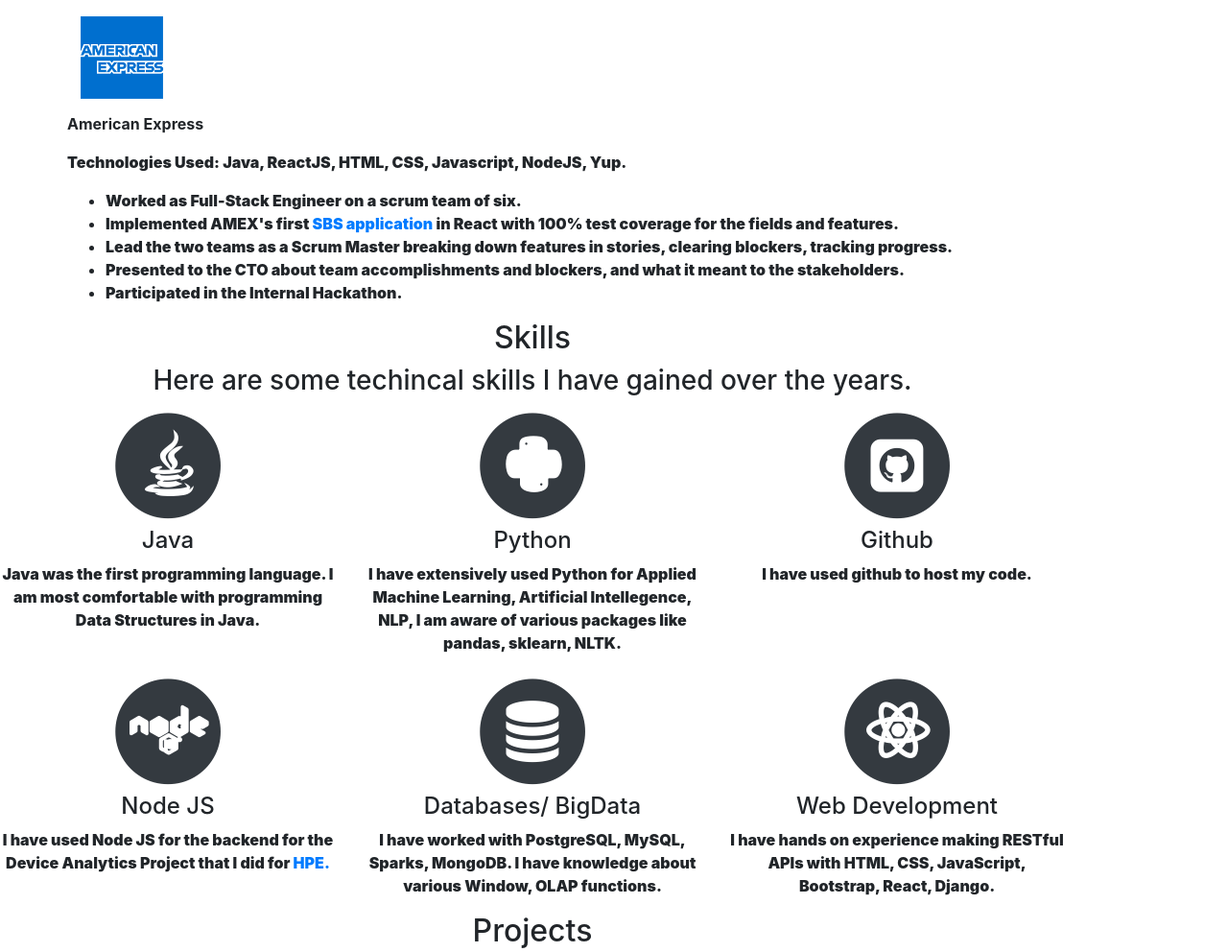
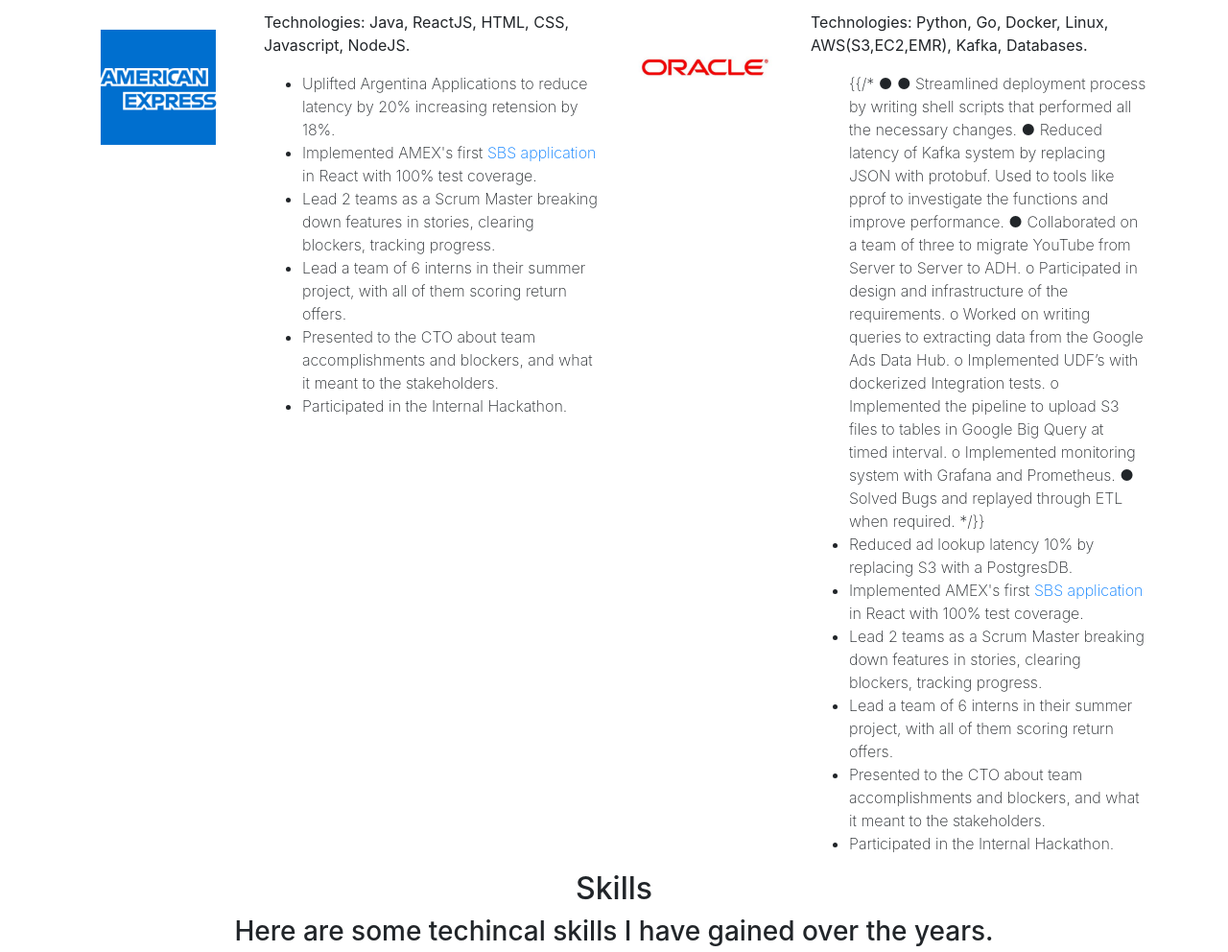
Before and after one commit to Shivi127/shivi127.github.io, a plain HTML site: page index.html in a window 1280 px wide. Shown: the part 609-1601 px from the top of the page at 96% size. Drawn offline with nearby package versions, Linux system fonts and the light colour scheme.

Commit message:
Add Oracle and some styling issues

```diff
--- a/index.html
+++ b/index.html
@@ -4,24 +4,17 @@
     <!-- Required meta tags -->
     <meta charset="utf-8">
     <meta name="viewport" content="width=device-width, initial-scale=1, shrink-to-fit=no">
-
     <!-- Bootstrap CSS -->
     <link rel="stylesheet" href="https://maxcdn.bootstrapcdn.com/bootstrap/4.0.0/css/bootstrap.min.css" integrity="sha384-Gn5384xqQ1aoWXA+058RXPxPg6fy4IWvTNh0E263XmFcJlSAwiGgFAW/dAiS6JXm" crossorigin="anonymous">
     <!-- Font Awesome for favicons -->
     <link rel="stylesheet" href="https://use.fontawesome.com/releases/v5.0.13/css/all.css" integrity="sha384-DNOHZ68U8hZfKXOrtjWvjxusGo9WQnrNx2sqG0tfsghAvtVlRW3tvkXWZh58N9jp" crossorigin="anonymous">
     <!--Font Awesome was not working for some reason    -->
-
     <link rel="stylesheet" href="https://cdnjs.cloudflare.com/ajax/libs/font-awesome/4.7.0/css/font-awesome.min.css">
-
-
-
-
     <link rel="stylesheet" type="text/css" href="style.css">
 
     <title>Shivangi Singh</title>
   </head>
   <body>
-
     <!-- Optional JavaScript -->
     <!-- jQuery first, then Popper.js, then Bootstrap JS -->
     <script src="https://code.jquery.com/jquery-3.2.1.slim.min.js" integrity="sha384-KJ3o2DKtIkvYIK3UENzmM7KCkRr/rE9/Qpg6aAZGJwFDMVNA/GpGFF93hXpG5KkN" crossorigin="anonymous"></script>
@@ -54,8 +47,10 @@
                         <img src="shivangising.jpeg" class="img-fluid signin-image">
                     </div>
                     <div class="col-sm-12 col-md-8">
-                        <h1 class="display-4">Hey There!!</h1>
-                        <p class="lead"> Welcome Aboard! I am currently working as a Software Engineer (Backend) at <a href='https://moat.com'> Oracle</a> in their AdTech Department. Designing, building, and troubleshooting real time data pipelines that process terabytes of data for clients including Facebook, Youtube etc.</p>
+                        <h1 class="display-4"> Welcome Aboard!</h1>
+                        <p class="lead">
+                            I am currently working as a Software Engineer (Backend) in AdTech space at <a href='https://moat.com'> Oracle</a>.<br/>
+                            Apart from work I enjoy Improv, I am part of a Pop-Choir in NYC, and fancy some bachata. In a way to give back to the community, I teach Leetcode to a few college students. (FREE) If you are interested feel free to <a href="mailto:singhnight@gmail.com">message me.</a></p>
                     </div>
                 </div>
             </div>
@@ -65,26 +60,60 @@
             <div class="container">
                 <div class="row">
                     <div class="col-sm-12 text-center">
-                          <h2 class="sectionHeading"> Work Experience </h2>
+                          <h2 class="sectionHeading heading"> Work Experience </h2>
                     </div>
-                          <div>
+                </div>
+                <div class="row">
+                    <div class="col-sm-2 text-center">
                         <img class="amex" src="amex.png">
-                            <p><b> American Express <b><p>
-                            <p> Technologies Used: Java, ReactJS, HTML, CSS, Javascript, NodeJS, Yup. </p>
+                    </div>
+
+                    <div class="col-sm-4 test">
+                        <p class="tech"> <b> Technologies: Java, ReactJS, HTML, CSS, Javascript, NodeJS.</b> </p>
                             <ul>
-                            <li>Worked as Full-Stack Engineer on a scrum team of six.</li>
-                            <li>Implemented AMEX's first <a href='https://www.americanexpress.com/en-sg/credit-cards/apply/business/singapore-airlines?inav=sg_business_applynow_top'>SBS application</a> in React with 100% test coverage for the fields and features. </li>
-                            <li>Lead the two teams as a Scrum Master breaking down features in stories, clearing blockers, tracking progress.</li>
+                                <li>Uplifted Argentina Applications to reduce latency by 20% increasing retension by 18%.</li>
+                                <li>Implemented AMEX's first <a href='https://www.americanexpress.com/en-sg/credit-cards/apply/business/singapore-airlines?inav=sg_business_applynow_top'>SBS application</a> in React with 100% test coverage.</li>
+                                <li>Lead 2 teams as a Scrum Master breaking down features in stories, clearing blockers, tracking progress.</li>
+                                <li>Lead a team of 6 interns in their summer project, with all of them scoring return offers.</li>
+                                <li>Presented to the CTO about team accomplishments and blockers, and what it meant to the stakeholders.</li>
+                                <li>Participated in the Internal Hackathon.</li>
+                            </ul>
+                    </div>
+
+                    <div class="col-sm-2 text-center">
+                        <img class="amex" src="oracle.jpg">
+                    </div>
+                     <div class="col-sm-4 test">
+                        <p class="tech"> <b> Technologies: Python, Go, Docker, Linux, AWS(S3,EC2,EMR), Kafka, Databases.</b> </p>
+                            <ul>
+                            {{/* ●
+● Streamlined deployment process by writing shell scripts that performed all the necessary changes.
+● Reduced latency of Kafka system by replacing JSON with protobuf. Used to tools like pprof to investigate the functions and improve performance.
+● Collaborated on a team of three to migrate YouTube from Server to Server to ADH.
+o Participated in design and infrastructure of the requirements.
+o Worked on writing queries to extracting data from the Google Ads Data Hub.
+o Implemented UDF’s with dockerized Integration tests.
+o Implemented the pipeline to upload S3 files to tables in Google Big Query at timed interval.
+o Implemented monitoring system with Grafana and Prometheus.
+● Solved Bugs and replayed through ETL when required. */}}
+                                <li>Reduced ad lookup latency 10% by replacing S3 with a PostgresDB.</li>
+                                <li>Implemented AMEX's first <a href='https://www.americanexpress.com/en-sg/credit-cards/apply/business/singapore-airlines?inav=sg_business_applynow_top'>SBS application</a> in React with 100% test coverage.</li>
+                                <li>Lead 2 teams as a Scrum Master breaking down features in stories, clearing blockers, tracking progress.</li>
+                                <li>Lead a team of 6 interns in their summer project, with all of them scoring return offers.</li>
                                 <li>Presented to the CTO about team accomplishments and blockers, and what it meant to the stakeholders.</li>
                                 <li>Participated in the Internal Hackathon.</li>
                             </ul>
                     </div>
                 </div>
+            </div>
+        </section>
 
-                      </div>
-                  </div>
-                  <div class="row text-center">
-        </section>
+
+
+
+
+
+
           <section id="skills" class="bg-light-grey">
               <div class="container">
                   <div class="row">
--- a/style.css
+++ b/style.css
@@ -77,6 +77,17 @@
 }
 
 .amex {
-    width: 10%;
+    width: 100%;
     height: auto;
 }
+
+.heading {
+    margin-bottom: 1rem;
+}
+
+.tech {}
+
+.test {
+    font: outline;
+    font-weight: 180;
+}
```
Also changed, not shown: oracle.jpg (added). Lines whose indentation alone changed are shown as unchanged.
